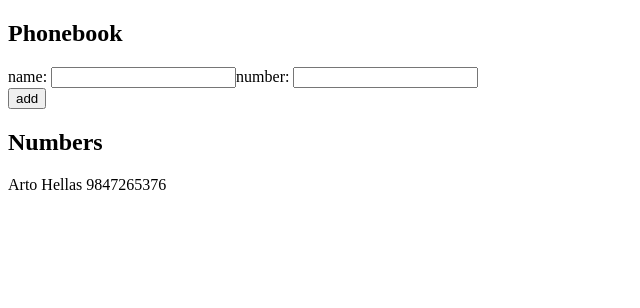
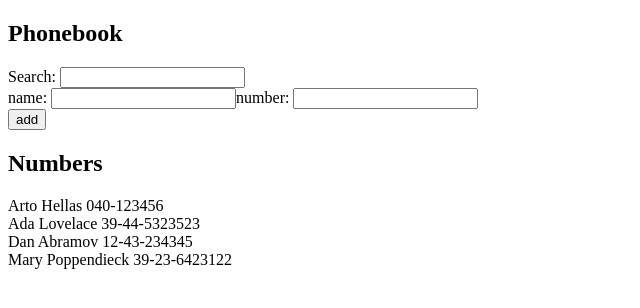
Before and after one commit to Ambady1/Part-2, a React (Create React App) app in the folder Exercise 2.6-/: page / in a window 1280 px wide. Shown: the top 308 px of the page, without its empty margins (0-640 px from the left). Built offline with nearby package versions, Linux system fonts and the light colour scheme.

Commit message:
Exercise 2.9
Completed exercise 2.9. Added search filter

```diff
--- a/Exercise 2.6-/src/App.js
+++ b/Exercise 2.6-/src/App.js
@@ -2,12 +2,16 @@ import { useState } from 'react'
 
 const App = () => {
   const [persons, setPersons] = useState([
-    { name: 'Arto Hellas',
-    number: '9847265376'}
+    { name: 'Arto Hellas', number: '040-123456'},
+    { name: 'Ada Lovelace', number: '39-44-5323523'},
+    { name: 'Dan Abramov', number: '12-43-234345' },
+    { name: 'Mary Poppendieck', number: '39-23-6423122'}
   ])
 
   const [newName, setNewName] = useState('')
   const [newNumber, setNewNumber] = useState('')
+  const [searchTerm, setSearchTerm] = useState('')
+
   const handleChange = (e) => {
     e.preventDefault()
 
@@ -23,9 +27,15 @@ const App = () => {
     setNewNumber('')
   }
 
+  const filteredPersons = persons.filter(person =>
+    person.name.toLowerCase().includes(searchTerm.toLowerCase())
+  )
   return (
     <div>
       <h2>Phonebook</h2>
+      <div>
+        Search: <input type='text' value={searchTerm} onChange={(e) => setSearchTerm(e.target.value)} />
+      </div>
       <form onSubmit={handleChange}>
         <div>
           name: <input type='text' value={newName} onChange={(e) => { setNewName(e.target.value) }} />
@@ -36,10 +46,21 @@ const App = () => {
         </div>
       </form>
       <h2>Numbers</h2>
-      {persons.map(person => <div key={person.name}>
-        {person.name}&nbsp;
-        {person.number}
-        </div>)}
+      {searchTerm.length > 0 ? (
+        filteredPersons.map(person => (
+          <div key={person.name}>
+            {person.name}&nbsp;
+            {person.number}
+          </div>
+        ))
+      ) : (
+        persons.map(person => <div key={person.name}>
+          {person.name}&nbsp;
+          {person.number}
+          </div>)
+      )}
+
+
     </div>
   )
 }
```
